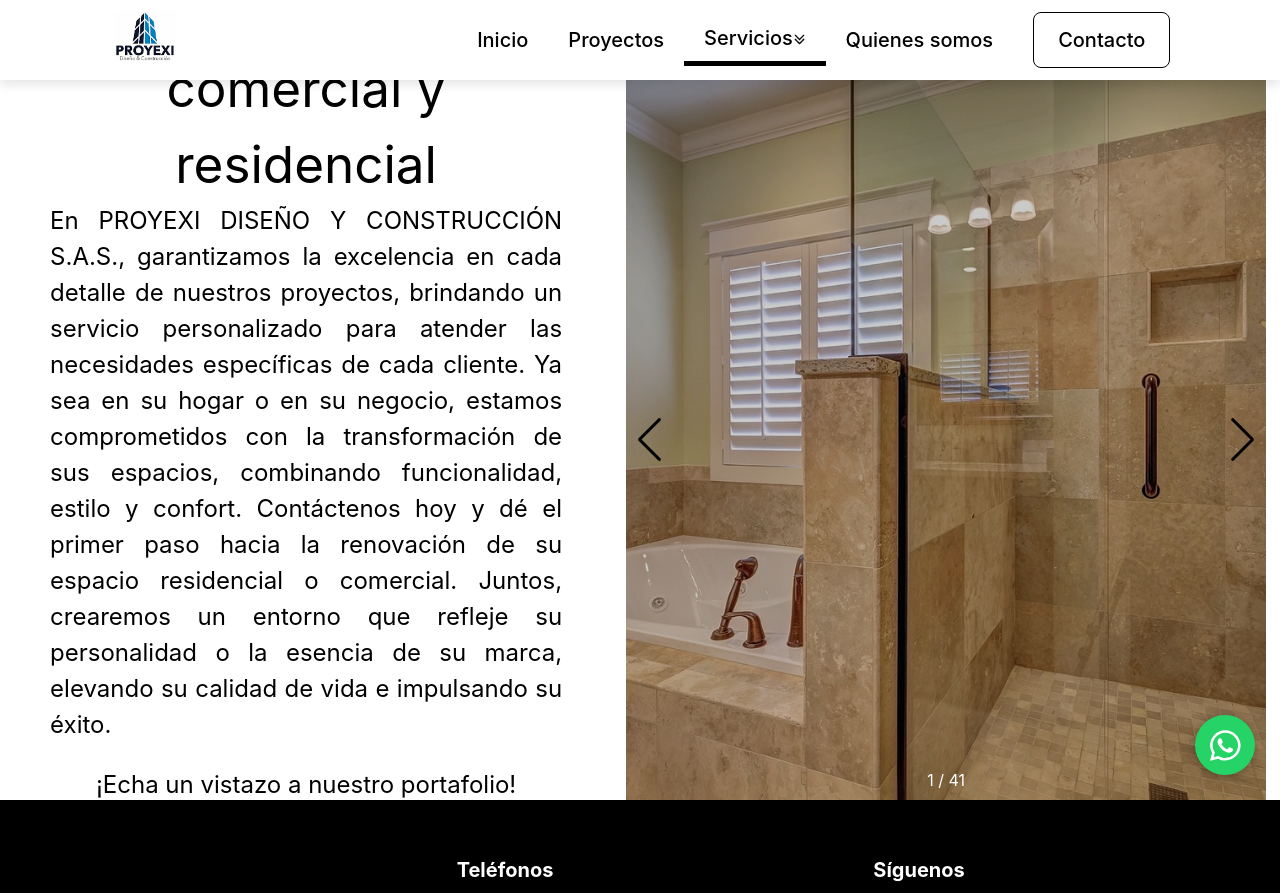
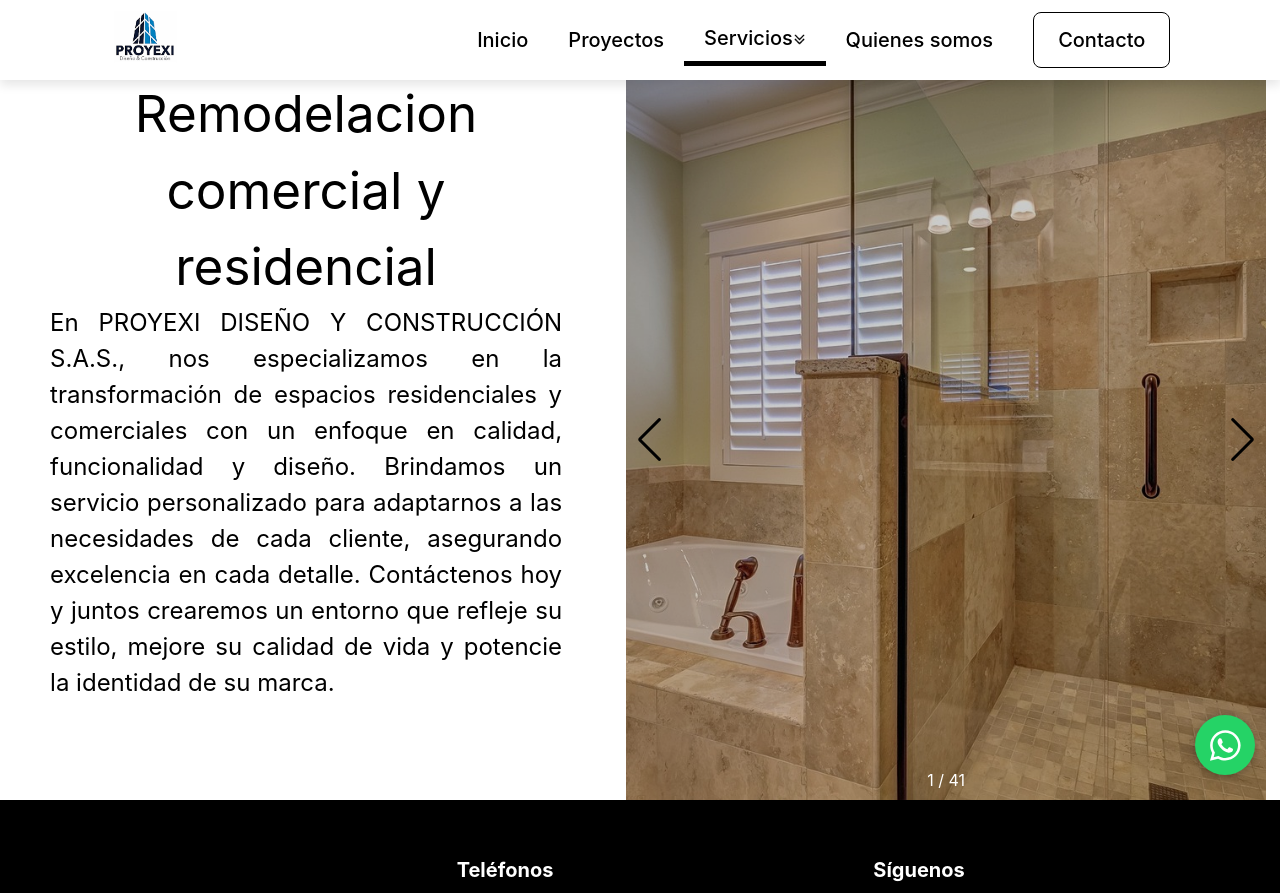
Before and after one commit to milenaAristiza/react-proyexi3, a React (Vite) app: page /remodelacion_comercial in a window 1280 px wide. Shown: the top 893 px of the page. Built offline with nearby package versions, Linux system fonts and the light colour scheme; grey boxes are pictures that could not be loaded.

Commit message:
changes in images

```diff
--- a/src/components/Servicios/Servicios.jsx
+++ b/src/components/Servicios/Servicios.jsx
@@ -63,7 +63,7 @@ function Servicios({ args }) {
                         <p className='text__principal__fachadas'>
                             {params.text}
                         </p>
-                        <p>¡Echa un vistazo a nuestro portafolio!</p>
+                        {/* <p>¡Echa un vistazo a nuestro portafolio!</p> */}
 
                         {/* <div className="container_button_portafolio">
                             <a href="./img/Portafolio PROYEXI.pdf" download="Portafolio" className="button_portafolio">
--- a/src/pages/Remodelacion_comercial/Remodelacion_comercial.jsx
+++ b/src/pages/Remodelacion_comercial/Remodelacion_comercial.jsx
@@ -119,8 +119,8 @@ function Remodelacion_comercial() {
 
     const [args, setArgs] = useState({
         title: "Remodelacion comercial y residencial",
-        text: "En PROYEXI DISEÑO Y CONSTRUCCIÓN S.A.S., garantizamos la excelencia en cada detalle de nuestros proyectos, brindando un servicio personalizado para atender las necesidades específicas de cada cliente. Ya sea en su hogar o en su negocio, estamos comprometidos con la transformación de sus espacios, combinando funcionalidad, estilo y confort. Contáctenos hoy y dé el primer paso hacia la renovación de su espacio residencial o comercial. Juntos, crearemos un entorno que refleje su personalidad o la esencia de su marca, elevando su calidad de vida e impulsando su éxito.",
-        image: imgrecort,
+        text: "En PROYEXI DISEÑO Y CONSTRUCCIÓN S.A.S., nos especializamos en la transformación de espacios residenciales y comerciales con un enfoque en calidad, funcionalidad y diseño. Brindamos un servicio personalizado para adaptarnos a las necesidades de cada cliente, asegurando excelencia en cada detalle. Contáctenos hoy y juntos crearemos un entorno que refleje su estilo, mejore su calidad de vida y potencie la identidad de su marca.",
+        // image: imgrecort,
         slider: [img34mr, img36mr, img_4j, img29r, img23mr, img_5j, imgrecort, img35mr, img24mr, img32mr, img33mr, img20mr, img25mr, img26mr, img27mr, img28mr, img21mr, img16r, img5r, img_2j, img_1j, img_3j, img29mr, img12r, img15r, img1r, img2r, img_11j, img30mr, img7r, img17r, img10r, img11re, img18r,  img27r, img20r, img19r, img21r, img22r, img24r, img25r]
     });
 
```
